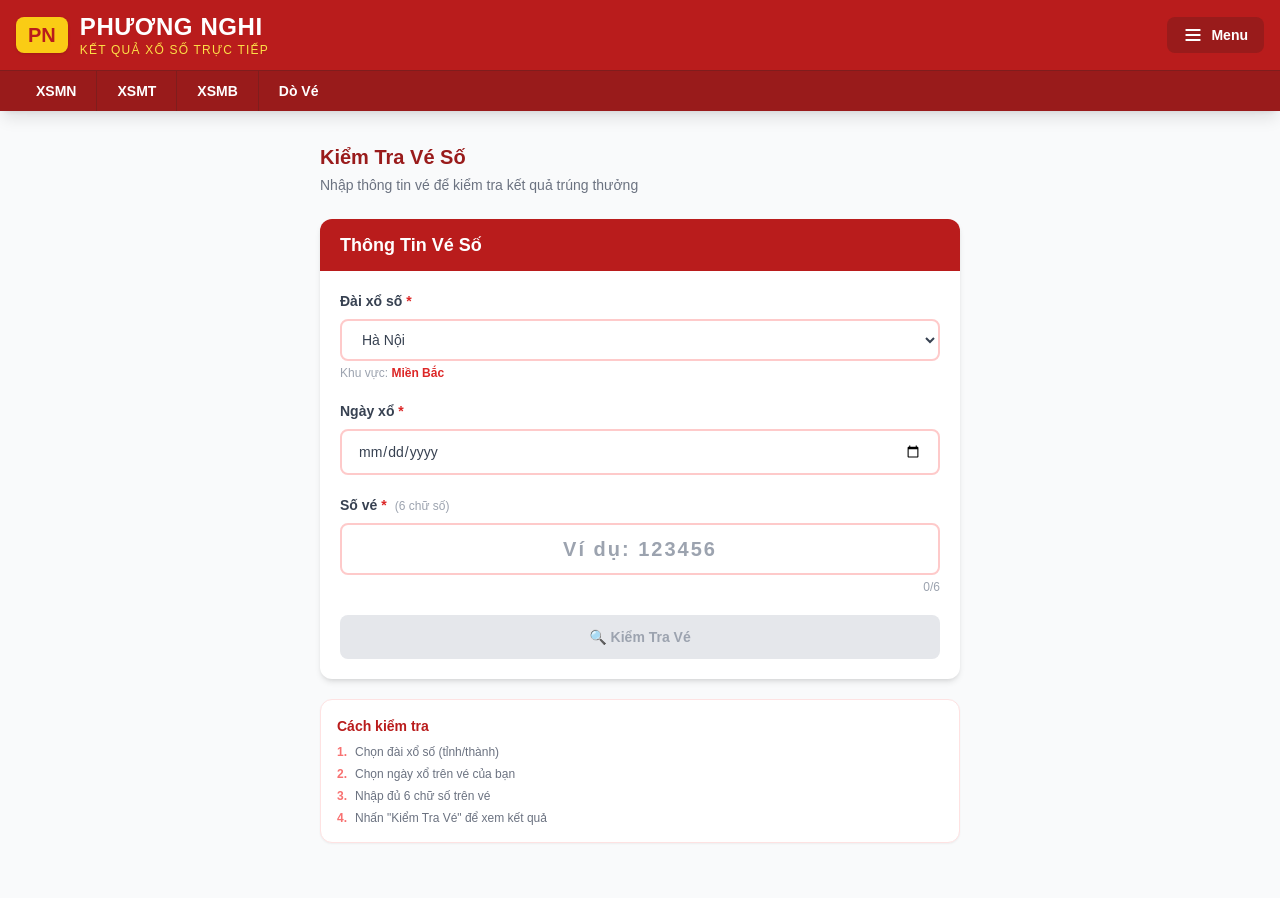
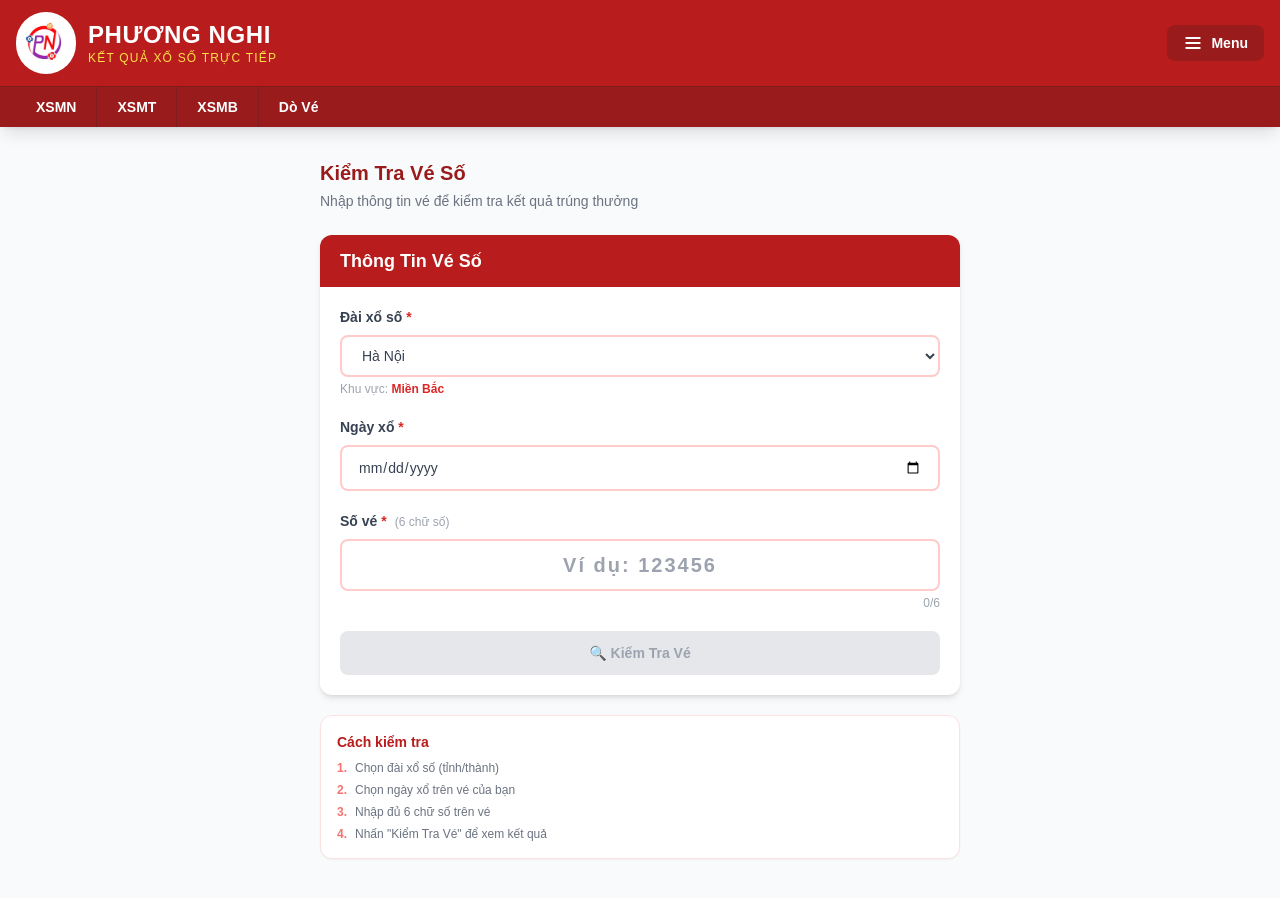
Before and after one commit to huumanhit/phuong-nghi-lottery, a Next.js app: page /kiem-tra in a window 1280 px wide. Shown: the top 898 px of the page. Built offline with nearby package versions, Linux system fonts and the light colour scheme.

Commit message:
Update logo website

```diff
--- a/app/components/Header.tsx
+++ b/app/components/Header.tsx
@@ -1,5 +1,6 @@
 "use client";
 import Link from "next/link";
+import Image from "next/image";
 import { useState } from "react";
 
 // ---------------------------------------------------------------------------
@@ -57,9 +58,7 @@ export default function Header() {
         {/* ---- Branding row ---- */}
         <div className="max-w-7xl mx-auto px-4 py-3 flex items-center justify-between">
           <Link href="/" className="flex items-center gap-3">
-            <div className="bg-yellow-400 text-red-700 font-extrabold text-xl px-3 py-1 rounded-lg shadow">
-              PN
-            </div>
+            <Image src="/logo.png" alt="Phương Nghi Logo" width={60} height={60} className="rounded-full" priority />
             <div>
               <div className="text-white font-extrabold text-2xl tracking-wide leading-tight">
                 PHƯƠNG NGHI
```
Also changed, not shown: public/logo.png (added).
